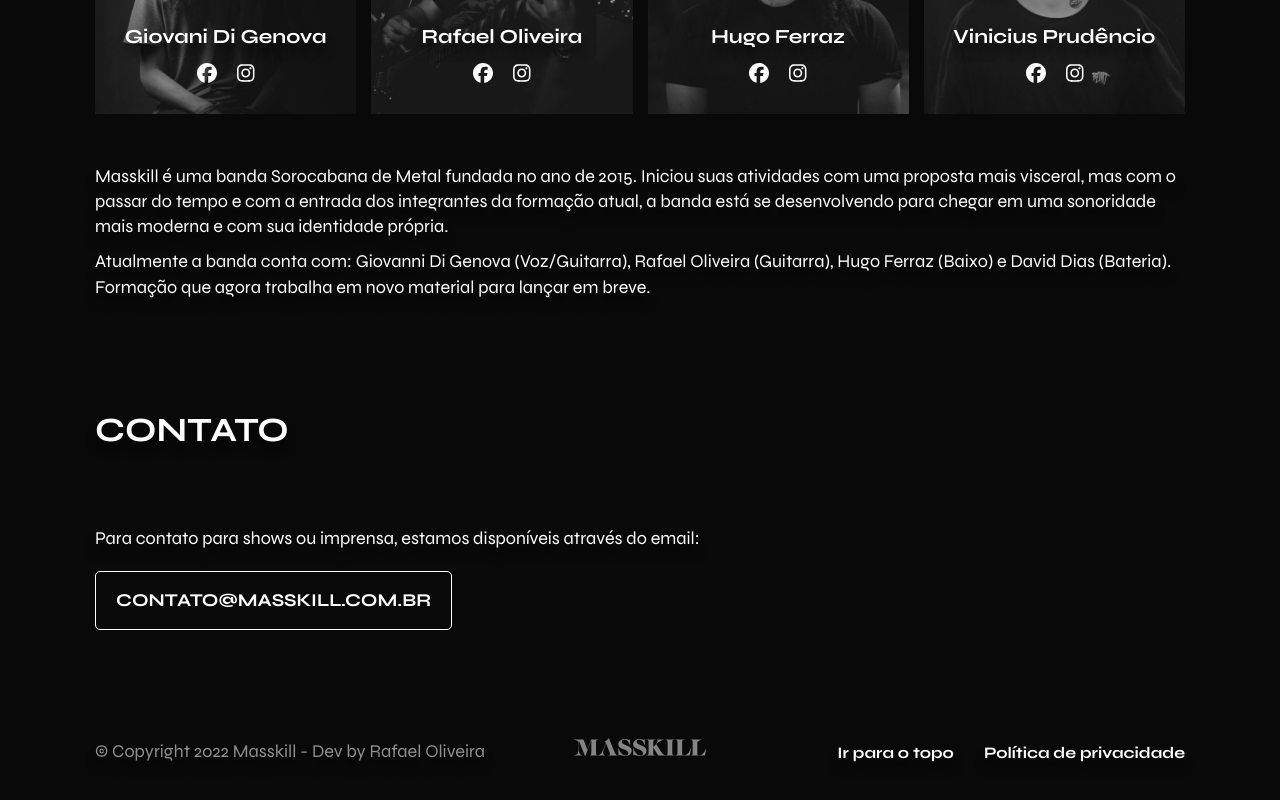
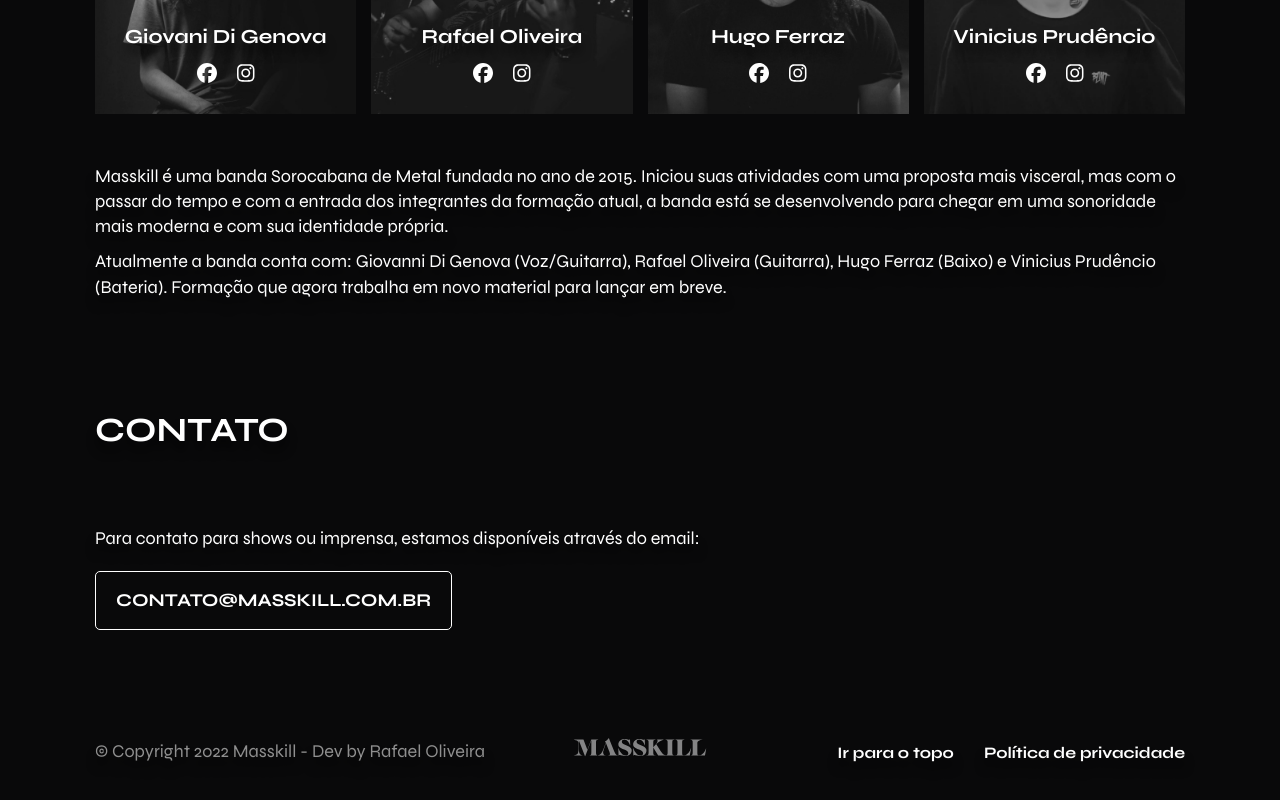
Before and after one commit to RafaelOlivra/Masskill-Website, a Next.js app: page / in a window 1280 px wide. Shown: the part 6978-7778 px from the top of the page. Built offline with nearby package versions, Linux system fonts and the light colour scheme.

Commit message:
Fixed: Drummer name

```diff
--- a/components/sections/SectionAbout.tsx
+++ b/components/sections/SectionAbout.tsx
@@ -72,7 +72,7 @@ const SectionAbout: React.FC = () => {
 
             <div className={"content" + utilsStyles['df-mg-top']}>
               <p>Masskill é uma banda Sorocabana de Metal fundada no ano de 2015. Iniciou suas atividades com uma proposta mais visceral, mas com o passar do tempo e com a entrada dos integrantes da formação atual, a banda está se desenvolvendo para chegar em uma sonoridade mais moderna e com sua identidade própria.</p>
-              <p>Atualmente a banda conta com: Giovanni Di Genova (Voz/Guitarra), Rafael Oliveira (Guitarra), Hugo Ferraz (Baixo) e David Dias (Bateria). Formação que agora trabalha em novo material para lançar em breve.</p>
+              <p>Atualmente a banda conta com: Giovanni Di Genova (Voz/Guitarra), Rafael Oliveira (Guitarra), Hugo Ferraz (Baixo) e Vinicius Prudêncio (Bateria). Formação que agora trabalha em novo material para lançar em breve.</p>
             </div>
           </div>
         </div>
```
